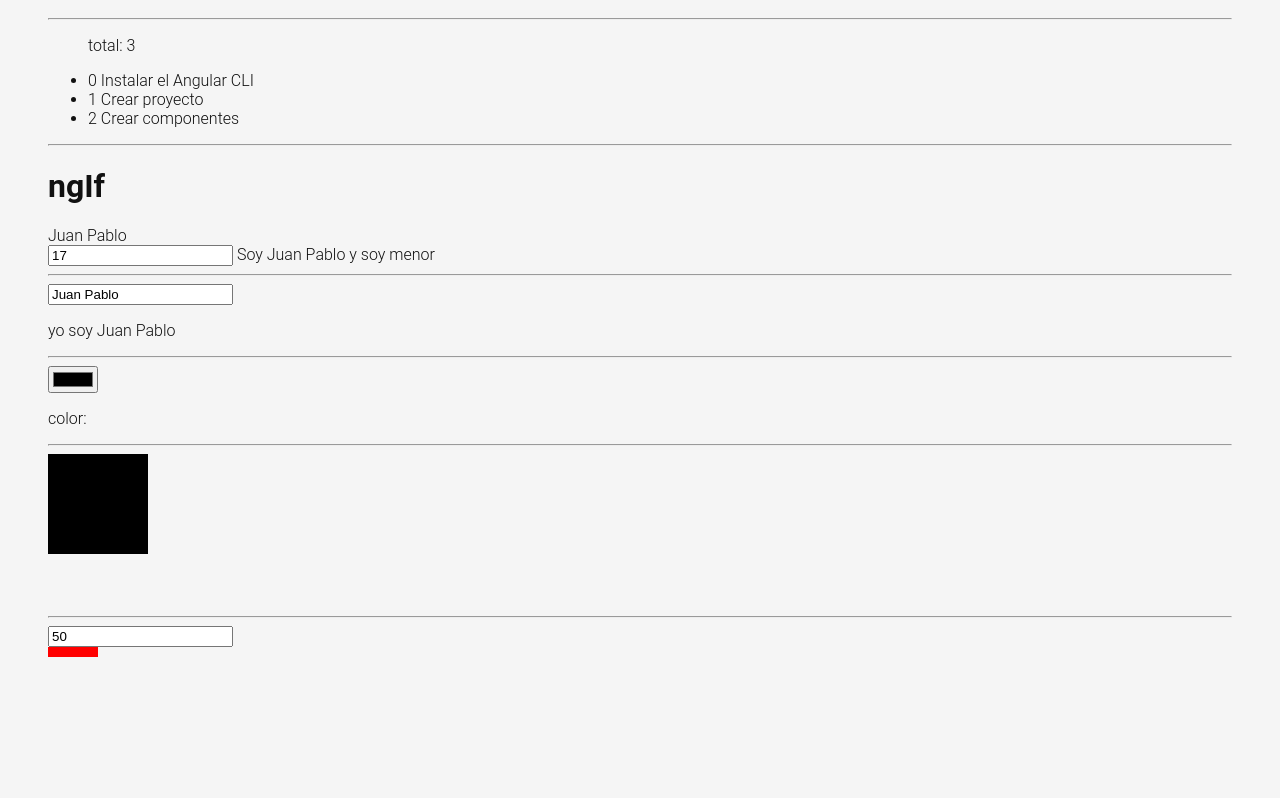
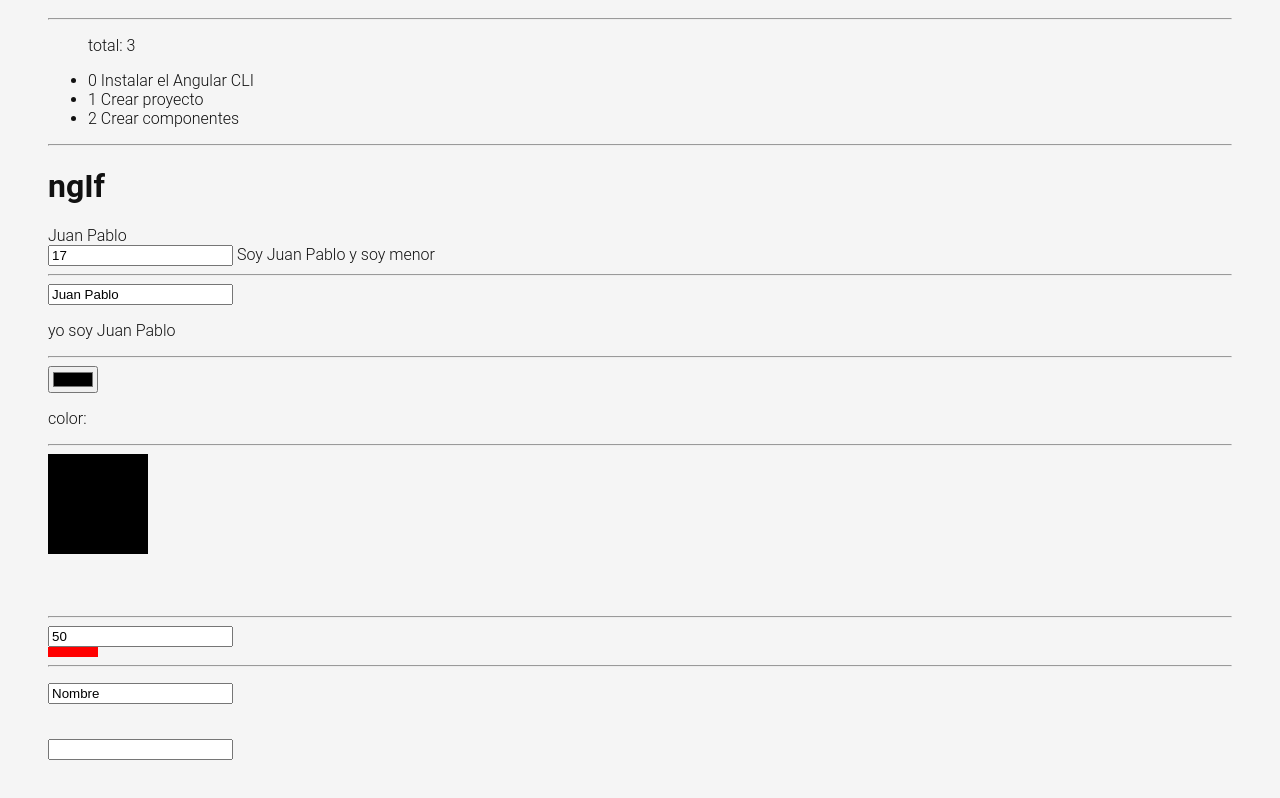
Before and after one commit to JuanPabaz/Practica-Angular, an Angular app: page /labs in a window 1280 px wide. Shown: the part 1132-1930 px from the top of the page. Before the commit the page ends 1837 px from the top, so only its background shows below. Built offline with nearby package versions, Linux system fonts and the light colour scheme.

Commit message:
feat: dinamic classes

```diff
--- a/src/app/pages/labs/labs.component.css
+++ b/src/app/pages/labs/labs.component.css
@@ -7,3 +7,16 @@
     display: block;
     background-color: red;
 }
+
+.message-error {
+    background-color: red;
+    color: white;
+    opacity: 0;
+    transition: all linear 0.5s;
+}
+
+.message-error.show {
+    background-color: red;
+    color: white;
+    opacity: 1;
+}
--- a/src/app/pages/labs/labs.component.html
+++ b/src/app/pages/labs/labs.component.html
@@ -69,4 +69,12 @@
     <hr>
     <input type="number" [formControl]="widthCtrl">
     <span class="box" [style.width.px]="widthCtrl.value"></span>
+    <hr>
+    <p>
+      <input type="text" [formControl]="nameCtrl"> <br/>
+      <span class="message-error" [class.show.message-error]="nameCtrl.invalid && nameCtrl.touched">Nombre invalido</span>
+    </p>
+    <p>
+      <input type="text">
+    </p>
 </div>
--- a/src/app/pages/labs/labs.component.ts
+++ b/src/app/pages/labs/labs.component.ts
@@ -1,6 +1,6 @@
 import { Component, signal } from '@angular/core';
 import { CommonModule } from '@angular/common';
-import { ReactiveFormsModule, FormControl } from '@angular/forms';
+import { ReactiveFormsModule, FormControl, Validators } from '@angular/forms';
 
 @Component({
   selector: 'app-labs',
@@ -28,6 +28,14 @@ export class LabsComponent {
 
   widthCtrl = new FormControl(50, {
     nonNullable: true,
+  });
+
+  nameCtrl = new FormControl('Nombre', {
+    nonNullable: true,
+    validators: [
+      Validators.required,
+      Validators.minLength(4)
+    ]
   });
 
   constructor() {
```
